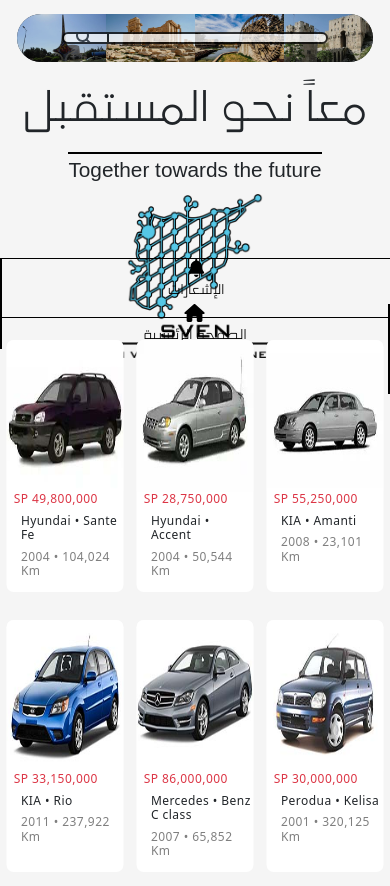
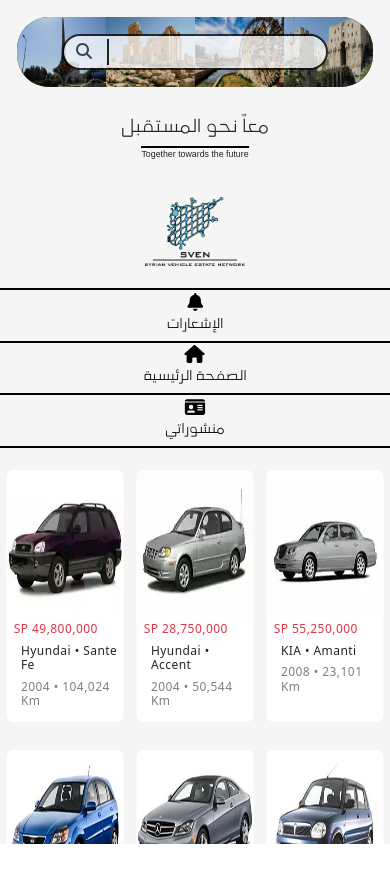
Before and after one commit to kotyba-km/SVEN, a React (Vite) app: page / in a window 390 px wide. After the commit the page ends 844 px from the top, so only its background shows below. Built offline with nearby package versions, Linux system fonts and the light colour scheme; a web font is replaced by a local one.

Commit message:
landing page V-0.1

```diff
--- a/src/components/Navbar.jsx
+++ b/src/components/Navbar.jsx
@@ -77,7 +77,7 @@
                 />
               </Col>
               <div
-                className={`w-75 h-25 bg-white position-absolute rounded-5 d-flex justify-content-start align-items-center opacity-75 overflow-hidden ${styles.searchWrap}`}
+                className={`w-75 bg-white position-absolute rounded-5 d-flex justify-content-start align-items-center opacity-75 overflow-hidden ${styles.searchWrap}`}
                 style={{
                   border: isFocused ? "2px solid #55C7E6 " : "2px solid black ",
                 }}
@@ -123,10 +123,11 @@
       >
         <Row className="w-100 h-100 d-flex justify-content-center">
           <Col
+            style={{ borderLeft: "2px solid black" }}
             xs={12}
             sm={3}
             md={2}
-            className={`d-flex flex-column justify-content-center align-items-center border-2 border-start border-black ${styles.panel}`}
+            className={`d-flex flex-column justify-content-center align-items-center ${styles.panel}`}
           >
             <a className={`${styles.panelLink}`} href="#">
               <FontAwesomeIcon icon={faBell} />
@@ -134,10 +135,14 @@
             </a>
           </Col>
           <Col
+            style={{
+              borderRight: "2px solid black",
+              borderLeft: "2px solid black",
+            }}
             xs={12}
             sm={3}
             md={2}
-            className={`d-flex flex-column justify-content-center align-items-center border-2 border-start border-end border-black ${styles.panel}`}
+            className={`d-flex flex-column justify-content-center align-items-center ${styles.panel}`}
           >
             <a className={`${styles.panelLink}`} href="#">
               <FontAwesomeIcon icon={faHouse} />
@@ -145,10 +150,11 @@
             </a>
           </Col>
           <Col
+            style={{ borderRight: "2px solid black" }}
             xs={12}
             sm={3}
             md={2}
-            className={` d-flex flex-column justify-content-center align-items-center border-2 border-end border-black ${styles.panel}`}
+            className={` d-flex flex-column justify-content-center align-items-center ${styles.panel}`}
           >
             <a className={`${styles.panelLink}`} href="#">
               <FontAwesomeIcon icon={faIdCard} />
--- a/src/components/navbar.module.css
+++ b/src/components/navbar.module.css
@@ -14,9 +14,6 @@
   height: 250px;
   background-color: whitesmoke;
 }
-.logoWrap {
-
-}
 .logo {
   width: 60%;
 }
@@ -32,13 +29,11 @@
   font-family: 'Bank Gothic Light', sans-serif;
   font-family: 'BankGothic', sans-serif;
 }
-.searchImagesWrap {
-
-}
 .searchImages {
   filter: brightness(0.85);
 }
 .searchWrap {
+  height: 25%;
 }
 .searchInput {
   outline: none;
@@ -47,8 +42,6 @@
   height: 60px;
   border-top: 1.5px solid black;
   border-bottom: 1.5px solid black;
-}
-.panel {
 }
 .panelLink {
   display: flex;
@@ -68,7 +61,84 @@
   scale: 1.05;
 }
 @media (max-width: 1400px) {
-
+  .sloganAr {
+    font-size: 2.5rem;
+  }
+  .sloganEn {
+    font-size: 0.9rem
+  }
+  .logo {
+    width: 75%
+  }
+}
+@media (max-width: 1200px) {
+  .sloganAr {
+    font-size: 2.2rem;
+  }
+  .sloganEn {
+    font-size: 0.8rem
+  }
+  .logo {
+    width: 75%
+  }
+}
+@media (max-width: 992px) {
+  .navbar {
+    height: 400px;
+  }
+  .searchWrap {
+    height: 35%;
+  }
+  .sloganAr {
+    font-size: 2.8rem;
+  }
+  .sloganEn {
+    font-size: 1rem
+  }
+  .logo {
+    width: 60%
+  }
+}
+@media (max-width: 576px) {
+  body,html {
+    width: 100dvw;
+    overflow-x: hidden;
+  }
+  .searchWrap {
+    height: 50%;
+  }
+  .sloganAr {
+    font-size: 2.2rem;
+  }
+  .sloganEn {
+    font-size:0.8rem;
+  }
+  .logo {
+    width: 30%;
+  }
+  .panels {
+    height: 160px;
+  }
+  .panel {
+    border-left: none !important;
+    border-right: none !important;
+    border-top: 0.5px solid black ;
+    border-bottom: 0.5px solid black ;
+  }
+}
+@media (max-width: 450px) {
+  .navbar {
+    height: 280px;
+  }
+  .sloganAr {
+    font-size: 1.5rem;
+  }
+  .sloganEn {
+    font-size:0.55rem;
+  }
+  .logo {
+    width: 25%;
+  }
 }
 /* .navbar{
   width: 100dvw;
```
